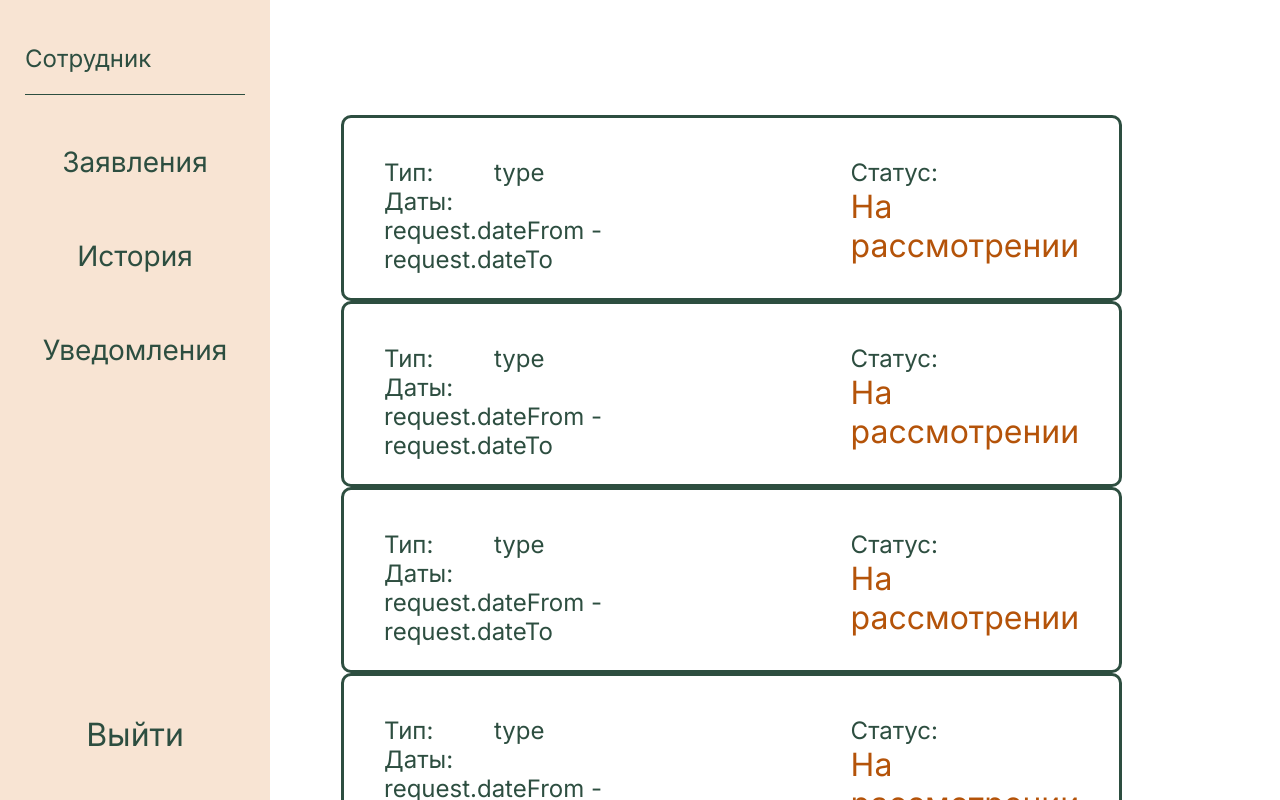
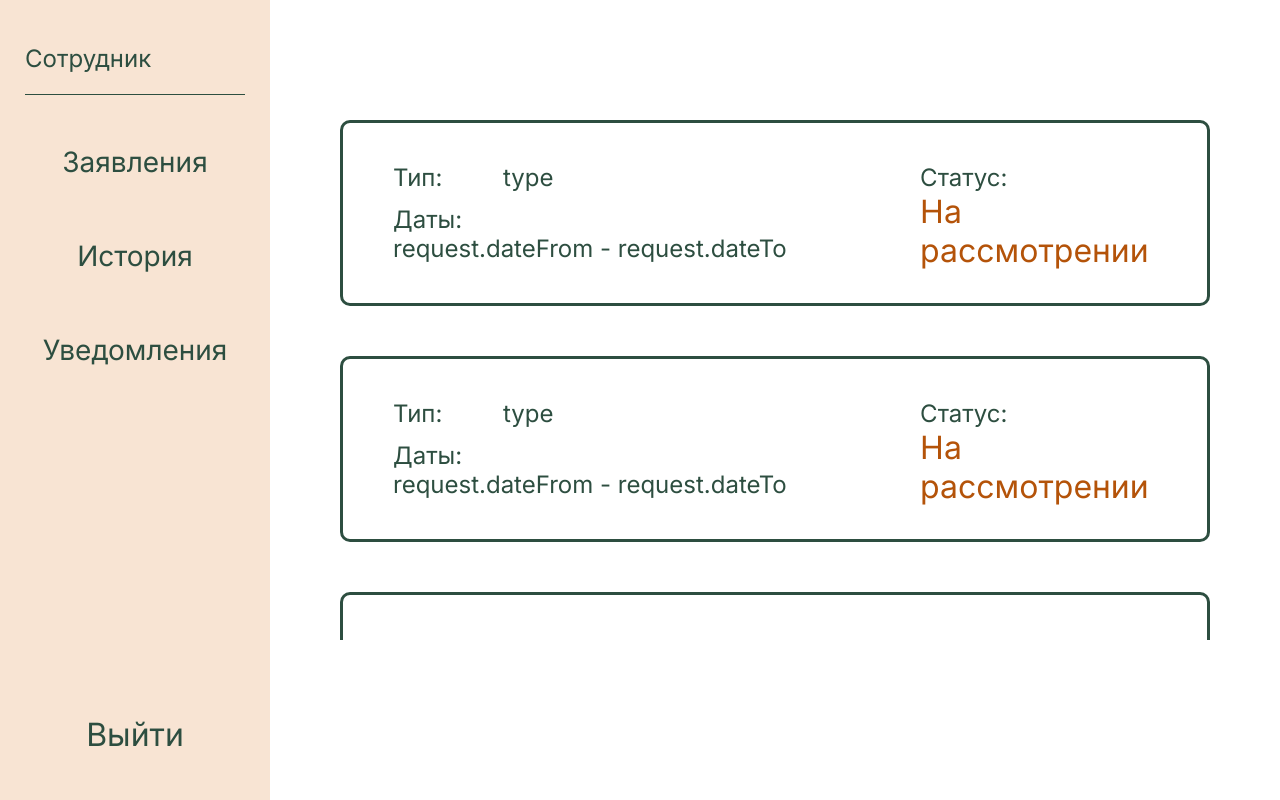
Before and after one commit to Bruh4O4/coordinarion_routes, a React (Vite) app: page /employee/application in a window 1280 px wide. Shown: the top 800 px of the page. Built offline with nearby package versions, Linux system fonts and the light colour scheme.

Commit message:
feat: change styles of list, mainLayuot and requestCard

```diff
--- a/src/components/List/List.module.css
+++ b/src/components/List/List.module.css
@@ -0,0 +1,10 @@
+.list {
+    width: 100%;
+    max-height: 670px;
+    height: 65vh;
+    display: flex;
+    flex-direction: column;
+    gap: 50px;
+    overflow: auto;
+    scrollbar-width: none;
+}
--- a/src/layout/MainLayout/MainLayout.module.css
+++ b/src/layout/MainLayout/MainLayout.module.css
@@ -6,5 +6,5 @@
 .main {
   flex: 1;
   margin-left: 270px;
-  padding: 55px 36px;
+  padding: 60px 35px;
 }
--- a/src/modules/RequestCard/RequestCard.module.css
+++ b/src/modules/RequestCard/RequestCard.module.css
@@ -1,7 +1,6 @@
 .card {
-    max-width: 1100px;
-    width: 90%;
-    padding: 40px;
+    width: 100%;
+    padding: 40px 50px;
     border: 3px solid var(--border);
     border-radius: var(--radius-sm);
     display: flex;
```
